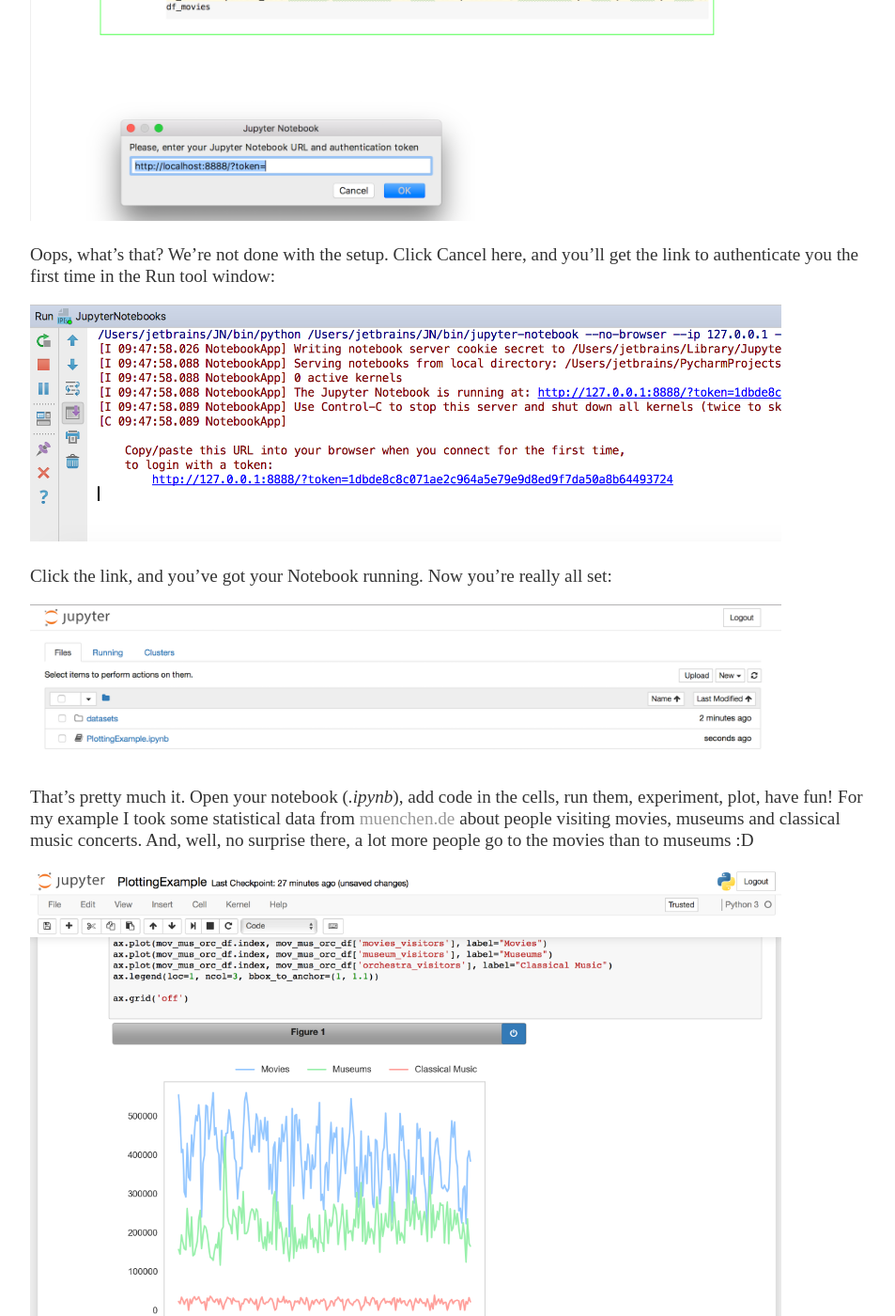
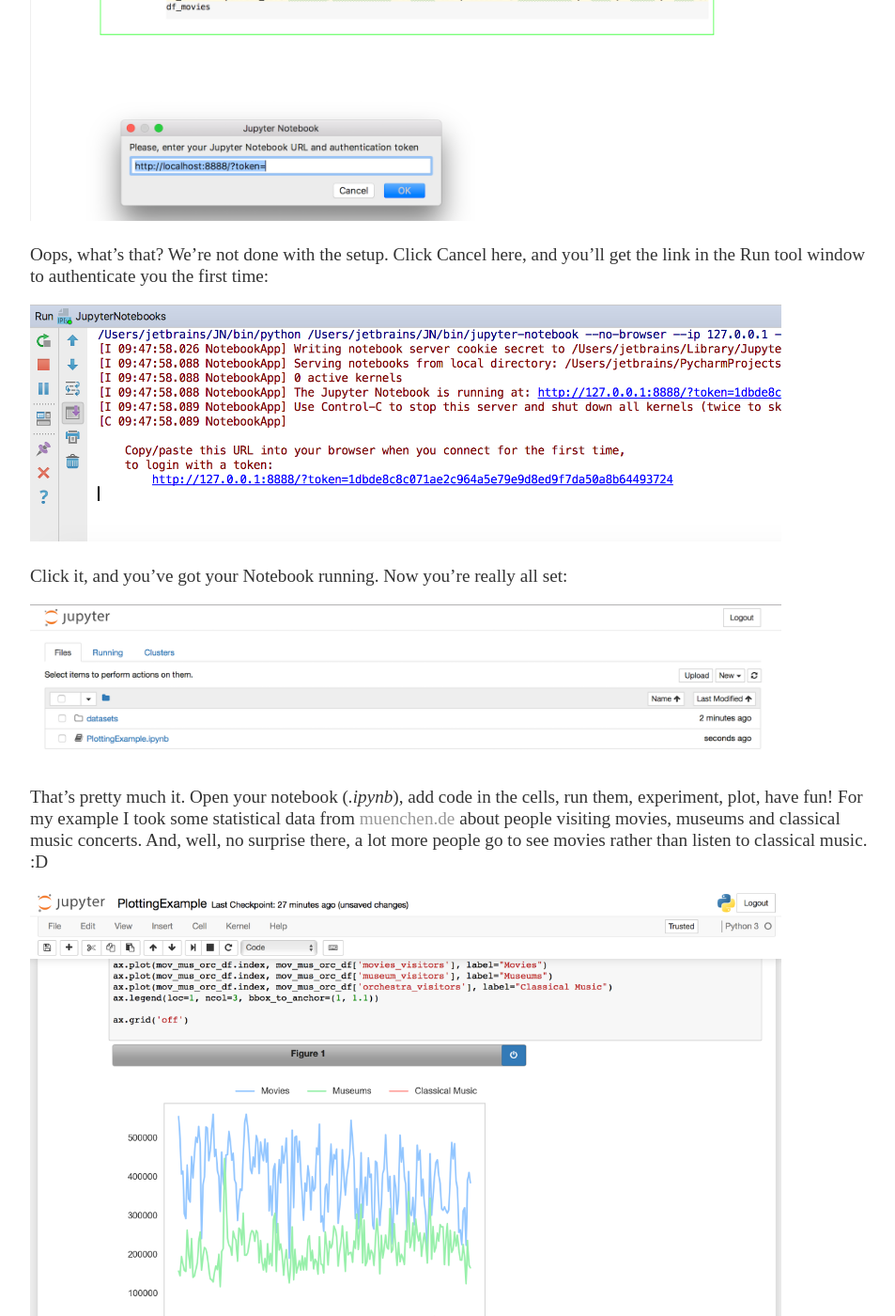
Before and after one commit to MKhalusova/MKhalusova.github.io, a Jekyll site: the page built from _posts/2017-09-14-jupyter-notebook-in-pycharm.md, in a window 1280 px wide and 1400 px high, scrolled down 1310 px. Shown: the whole window at 94% size, without its empty margins (160-1113 px from the left). Built offline with Jekyll 4.4.1, drawn with Linux system fonts in a browser that asks for light colours; comment, search, counter and statistics services are not loaded.

Commit message:
minor text update

```diff
--- a/_posts/2017-09-14-jupyter-notebook-in-pycharm.md
+++ b/_posts/2017-09-14-jupyter-notebook-in-pycharm.md
@@ -24,15 +24,15 @@
 
 ![Run](/images/jup-auth.png)
 
-Oops, what's that? We're not done with the setup. Click Cancel here, and you’ll get the link to authenticate you the first time in the Run tool window:
+Oops, what's that? We're not done with the setup. Click Cancel here, and you’ll get the link in the Run tool window to authenticate you the first time:
 
 ![Run toolwindow](/images/jup-link.png)
 
-Click the link, and you've got your Notebook running. Now you're really all set:
+Click it, and you've got your Notebook running. Now you're really all set:
 
 ![Yay! It's working](/images/jup-running.png)
 
 That's pretty much it. Open your notebook (*.ipynb*), add code in the cells, run them, experiment, plot, have fun!
-For my example I took some statistical data from [muenchen.de](https://www.opengov-muenchen.de/) about people visiting movies, museums and classical music concerts. And, well, no surprise there, a lot more people go to the movies than to museums :D
+For my example I took some statistical data from [muenchen.de](https://www.opengov-muenchen.de/) about people visiting movies, museums and classical music concerts. And, well, no surprise there, a lot more people go to see movies rather than listen to classical music. :D
 
 ![Not very insightful plot example](/images/jup-plot.png)
```
